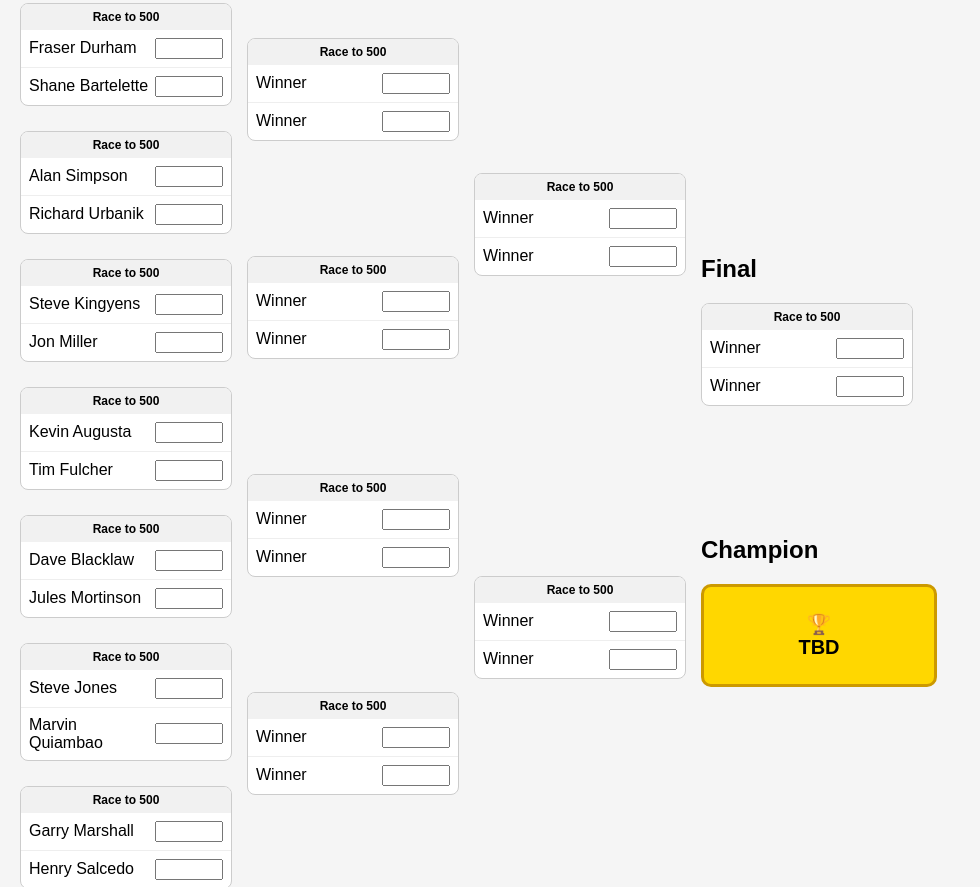
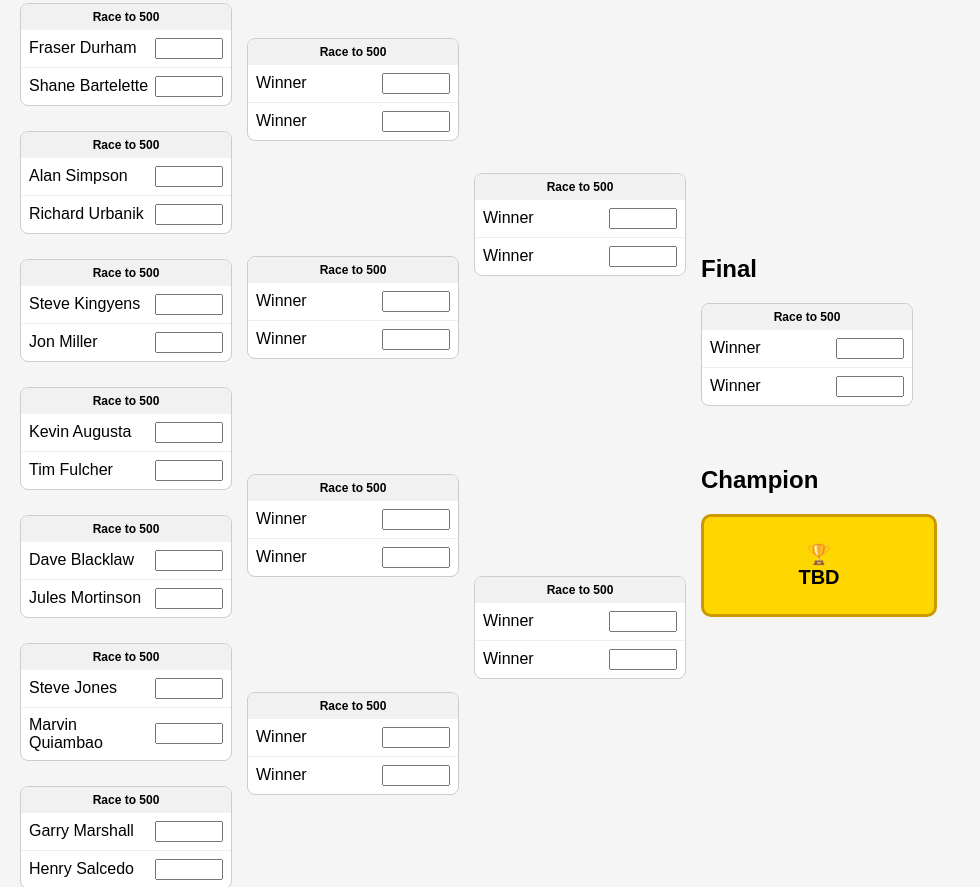
Before and after one commit to wvebl1921/WebAppV4, a plain HTML site: page fraser-durham/index.html in a window 1280 px wide. Shown: the part 361-1248 px from the top of the page, without its empty margins (0-980 px from the left). Drawn offline with Linux system fonts and the light colour scheme.

Commit message:
Update bracket.css

```diff
--- a/fraser-durham/bracket.css
+++ b/fraser-durham/bracket.css
@@ -174,5 +174,5 @@ h1{
     height:220px;
 }
 .champion-section{
-    margin-top:85px;
+    margin-top:15px;
 }
```
